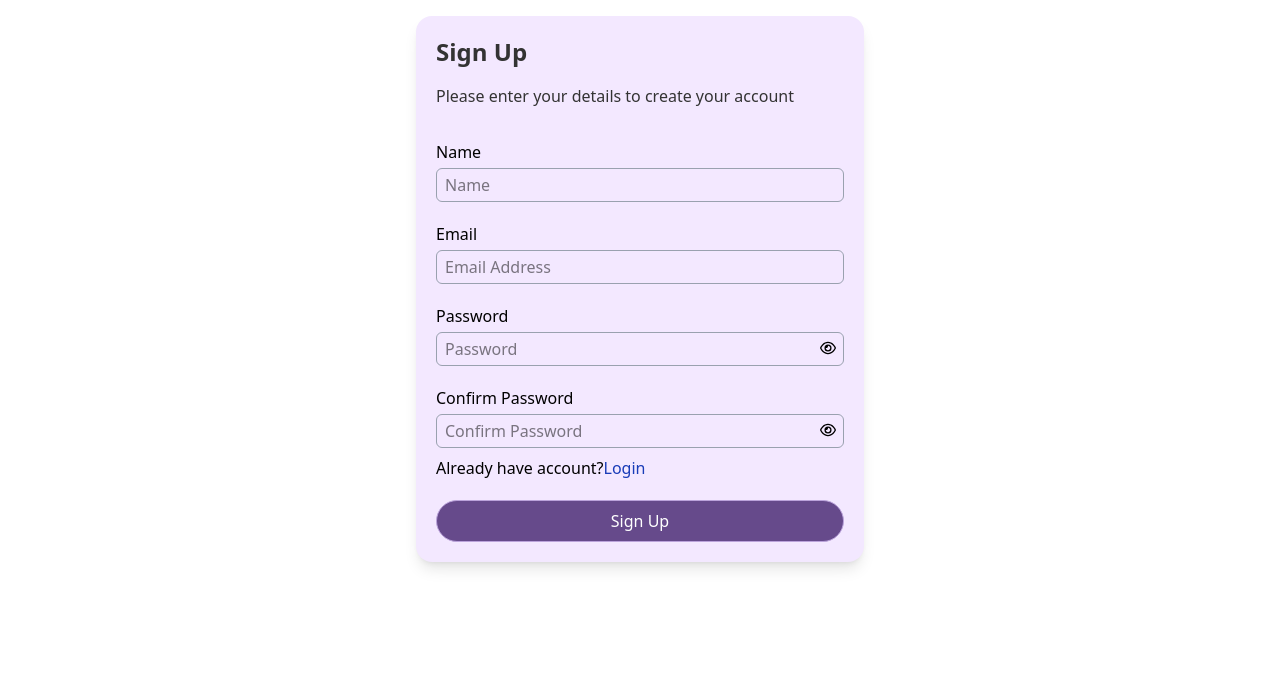
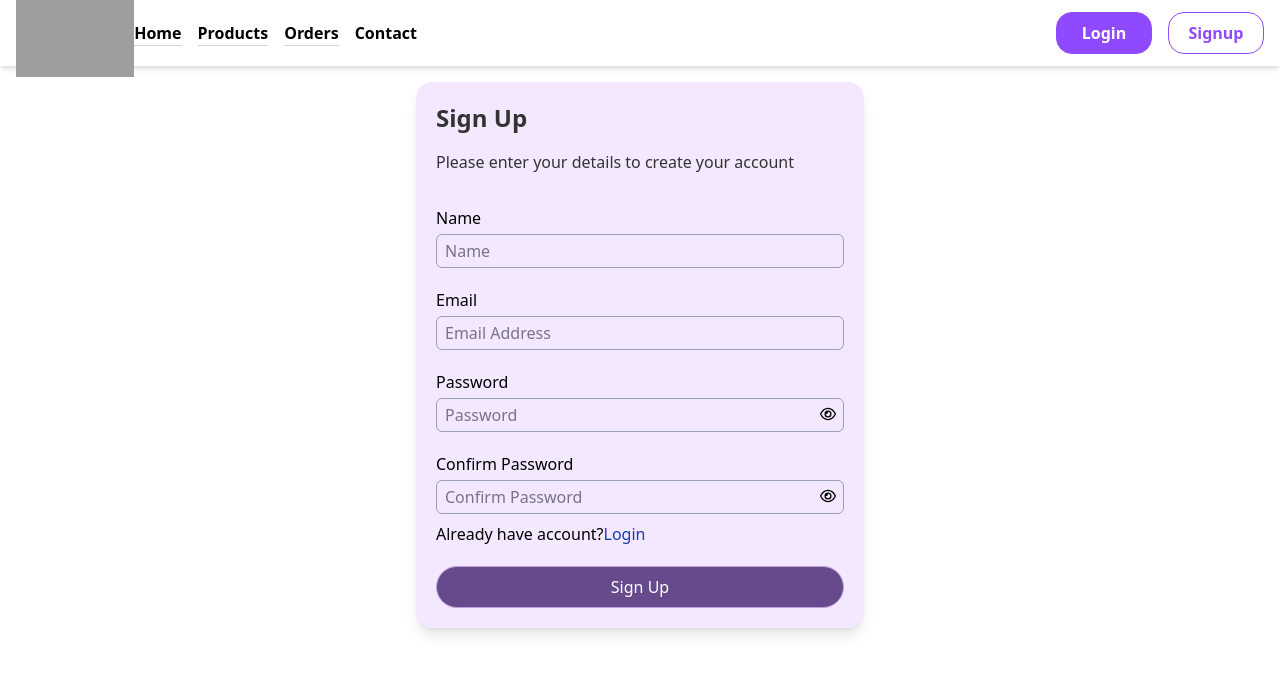
Before and after one commit to 2kMaddy/FYNL_Wear, a React (Vite) app in the folder fynl-wear/: page /signup in a window 1280 px wide. Shown: the top 674 px of the page. Built offline with nearby package versions, Linux system fonts and the light colour scheme; no server answers; grey boxes are pictures that could not be loaded; a web font is replaced by a local one.

Commit message:
Navbar added

```diff
--- a/fynl-wear/src/components/Authwrapper.jsx
+++ b/fynl-wear/src/components/Authwrapper.jsx
@@ -18,7 +18,6 @@ const AuthWrapper = ({ children }) => {
 
   useEffect(() => {
     localStorage.setItem("user", JSON.stringify(user));
-    console.log(user);
   }, [user]);
 
   if (isLoading) {
--- a/fynl-wear/src/components/Button.jsx
+++ b/fynl-wear/src/components/Button.jsx
@@ -36,7 +36,7 @@ export const BackButton = () => {
     <button
       type="button"
       onClick={() => navigate(-1)}
-      className="font-semibold text-3xl cursor-pointer"
+      className="font-semibold text-2xl cursor-pointer"
     >
       <IoMdArrowBack />
     </button>
--- a/fynl-wear/src/components/Loader.jsx
+++ b/fynl-wear/src/components/Loader.jsx
@@ -2,7 +2,7 @@ import { BeatLoader } from "react-spinners";
 
 export const PrimaryLoader = ({ size = "20" }) => {
   return (
-    <div className="fixed inset-0 z-50 bg-white pointer-events-auto min-h-[80%] flex justify-center items-center w-full">
+    <div className="fixed mt-[65px] inset-0 z-50 bg-white pointer-events-auto min-h-[80%] flex justify-center items-center w-full">
       <BeatLoader
         color="#4c3669"
         size={size}
--- a/fynl-wear/src/components/Navbar.jsx
+++ b/fynl-wear/src/components/Navbar.jsx
@@ -1,5 +1,134 @@
+import { useState } from "react";
+import { useSelector } from "react-redux";
+import { NavLink } from "react-router-dom";
+import { CiMenuBurger } from "react-icons/ci";
+import { FiShoppingCart, FiUser } from "react-icons/fi";
+import { IoMdLogOut } from "react-icons/io";
+import { ButtonNoBG } from "./Button";
 
+const Navbar = () => {
+  const [isNavOpen, setIsNavOpen] = useState(false);
 
-const Navbar = () => { };
+  const isAuthorised = useSelector((state) => state.auth.isAuthenticated);
+
+  const NavItems = () => {
+    return (
+      <div className="flex flex-col md:flex-row gap-0 md:gap-4 text-left w-full divide-y divide-gray-300">
+        <NavLink
+          to="/"
+          className="relative inline-block text-black after:absolute after:bottom-0 after:left-0 after:w-full after:h-0.5 after:bg-[#993df5] after:transition-transform after:duration-300 after:origin-left after:scale-x-0 hover:after:scale-x-80 hover:text-[#993df5] py-2 md:p-0"
+        >
+          Home
+        </NavLink>
+        <NavLink
+          to="/products?page=1"
+          className="relative inline-block text-black after:absolute after:bottom-0 after:left-0 after:w-full after:h-0.5 after:bg-[#993df5] after:transition-transform after:duration-300 after:origin-left after:scale-x-0 hover:after:scale-x-80 hover:text-[#993df5] py-2 md:p-0"
+        >
+          Products
+        </NavLink>
+        <NavLink
+          to="/my-orders"
+          className="relative inline-block text-black after:absolute after:bottom-0 after:left-0 after:w-full after:h-0.5 after:bg-[#993df5] after:transition-transform after:duration-300 after:origin-left after:scale-x-0 hover:after:scale-x-80 hover:text-[#993df5] py-2 md:p-0"
+        >
+          Orders
+        </NavLink>
+        <NavLink
+          to="/contact"
+          className="relative inline-block text-black after:absolute after:bottom-0 after:left-0 after:w-full after:h-0.5 after:bg-[#993df5] after:transition-transform after:duration-300 after:origin-left after:scale-x-0 hover:after:scale-x-80 hover:text-[#993df5] py-2 md:p-0"
+        >
+          Contact
+        </NavLink>
+      </div>
+    );
+  };
+
+  return (
+    <>
+      <nav className="w-full flex flex-row font-semibold max-h-[66px]">
+        <div className="flex flex-row justify-between md:items-center w-full p-4 bg-white shadow-md">
+          <div>
+            <NavLink to="/">
+              <img
+                src="https://res.cloudinary.com/dhavsxxnd/image/upload/v1755936903/Logo_Black-removebg-preview_dbskal.png"
+                alt="logo"
+                className="w-40 hidden lg:block"
+              />
+            </NavLink>
+          </div>
+
+          {/* Nav items */}
+          <button
+            type="button"
+            onClick={() => setIsNavOpen((prev) => !prev)}
+            className="block md:hidden w-full"
+          >
+            <CiMenuBurger />
+          </button>
+          <div className="w-full hidden md:flex flex-row gap-8">
+            <NavItems />
+          </div>
+          {isAuthorised ? (
+            <div className="flex flex-row gap-5">
+              <NavLink to="/cart">
+                <button
+                  type="button"
+                  className="cursor-pointer text-[18px] p-2 hover:text-[#993df5]  transition-colors duration-300 flex items-center gap-2"
+                >
+                  <div className="relative">
+                    <FiShoppingCart />
+                  </div>
+                  <span className="text-[16px] hidden lg:block">Cart</span>
+                </button>
+              </NavLink>
+
+              <button
+                type="button"
+                className="cursor-pointer text-[18px] p-2  hover:text-[#993df5]  transition-colors duration-300 flex items-center gap-2"
+              >
+                <FiUser />
+                <span className="text-[16px] hidden lg:block">Account</span>
+              </button>
+
+              <div>
+                <button
+                  type="button"
+                  className="cursor-pointer text-[18px] p-2   hover:text-[#993df5]  transition-colors duration-300 flex items-center gap-2"
+                >
+                  <IoMdLogOut />
+                  <span className="text-[16px] hidden lg:block">Logout</span>
+                </button>
+              </div>
+            </div>
+          ) : (
+            <div className="flex flex-row gap-4">
+              <NavLink to="/login">
+                <button
+                  type="button"
+                  className="cursor-pointer w-24 border border-[#8f49ff] bg-[#8f49ff] text-white rounded-2xl p-2 pl-3 pr-3 hover:bg-[#5203a1] transition-colors duration-300"
+                >
+                  Login
+                </button>
+              </NavLink>
+              <NavLink to="/signup">
+                <button
+                  type="button"
+                  className="cursor-pointer w-24 text-[#8f49ff] border border-[#8f49ff] rounded-2xl p-2 pl-3 pr-3 hover:bg-[#993df5] hover:text-white hover:border-[#993df5] transition-colors duration-300"
+                >
+                  Signup
+                </button>
+              </NavLink>
+            </div>
+          )}
+        </div>
+      </nav>
+
+      {isNavOpen && (
+        <div className="w-full flex md:hidden absolute bg-white p-4 font-semibold">
+          <NavItems />
+        </div>
+      )}
+    </>
+  );
+};
 
 export default Navbar;
--- a/fynl-wear/src/layout/UserLayout.jsx
+++ b/fynl-wear/src/layout/UserLayout.jsx
@@ -1,8 +1,12 @@
 import { Outlet } from "react-router-dom";
+import Navbar from "../components/Navbar";
 
 const UserLayout = () => {
   return (
     <div>
+      <nav>
+        <Navbar />
+      </nav>
       <main>
         <Outlet />
       </main>
--- a/fynl-wear/src/pages/Products.jsx
+++ b/fynl-wear/src/pages/Products.jsx
@@ -8,6 +8,7 @@ import productSort from "../constants/productSort";
 import categorySort from "../constants/categorySort";
 import Pagination from "../components/Pagination";
 import { PrimaryLoader } from "../components/Loader";
+import { BackButton } from "../components/Button";
 
 const Products = () => {
   const dispatch = useDispatch();
@@ -63,16 +64,22 @@ const Products = () => {
     bg-purple-100 min-h-dvh
     "
     >
+      <div className="flex flex-row w-full my-4">
+        <BackButton />
+        <h1 className="font-semibold font-primary text-2xl text-[#333] m-auto">
+          Product Detail
+        </h1>
+      </div>
       <div className="w-full gap-4 hidden md:flex">
         {/* Sort and Filters */}
-        <div>
+        <div className="bg-gray-300 rounded-2xl p-1 mr-5">
           <Sort
             sortValues={productSort}
             className="w-[100px]"
             onChangeHandler={handleSortBy}
           />
         </div>
-        <div>
+        <div className="bg-gray-300 rounded-2xl p-1 mr-5">
           <Sort sortValues={categorySort} onChangeHandler={handleCategory} />
         </div>
       </div>
```
